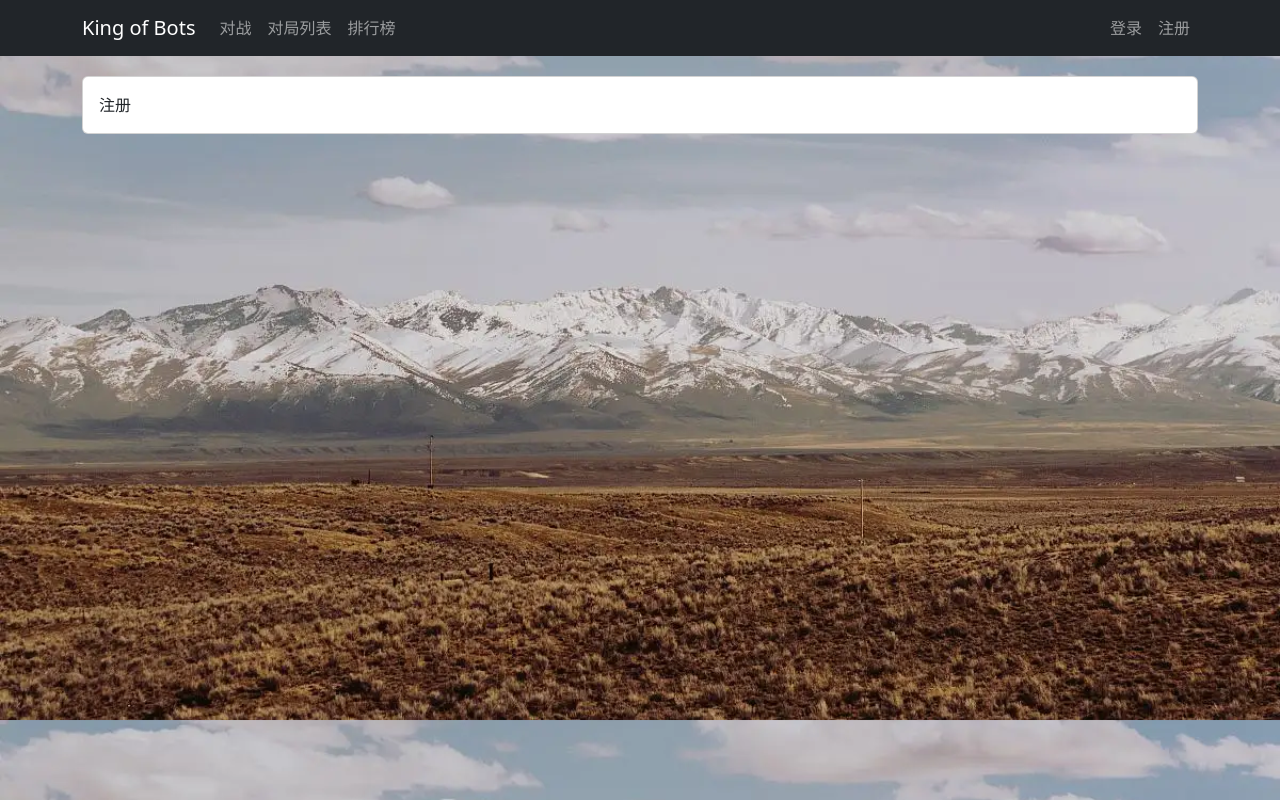
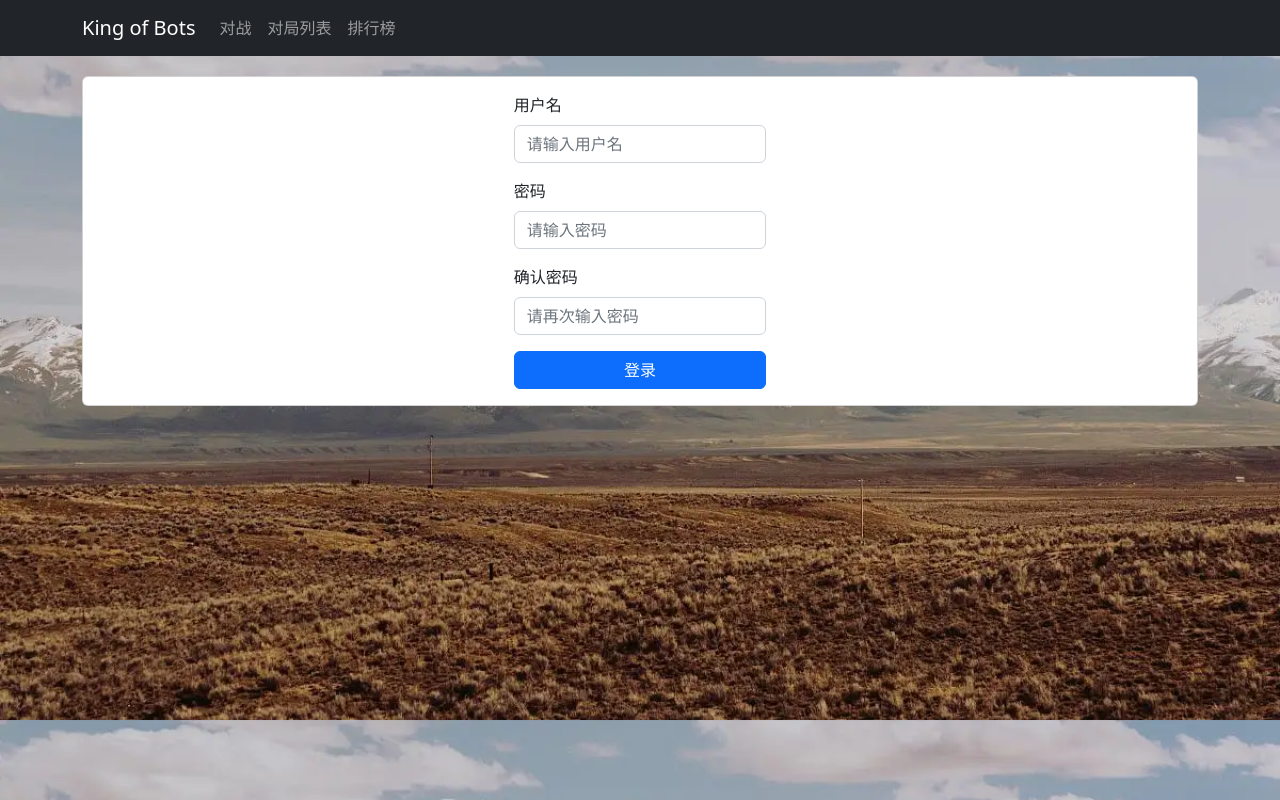
Before and after one commit to fckey/KOB, a Vue app in the folder web/: page /user/account/register in a window 1280 px wide. Built offline with nearby package versions, Linux system fonts and the light colour scheme; no server answers.

Commit message:
#feat#前端页面授权登录，注册页面实现，登录数据的持久化操作

```diff
--- a/web/src/components/NarBar.vue
+++ b/web/src/components/NarBar.vue
@@ -59,7 +59,7 @@
           </li>
         </ul>
 
-        <ul class="navbar-nav" v-else>
+        <ul class="navbar-nav" v-else-if="!$store.state.user.pulling_info">
           <li class="nav-item dropdown">
             <router-link
               class="nav-link"
--- a/web/src/router/index.js
+++ b/web/src/router/index.js
@@ -8,44 +8,64 @@
 import UserAccountLoginView from '../view/user/account/UserAccountLoginView';
 import UserAccountRegisterView from '../view/user/account/UserAccountRegisterView';
 
+import store from '../store/index'
+
 const routes = [
     {
       path: "/",
       name: "home",
-      redirect: '/pk/'
+      redirect: '/pk/',
+      meta:{
+        requestAuth: true
+      }
     },
     {
       path: "/pk/",
       name: "pk_index",
       component: PkIndexView,
       meta:{
-        title: '首页'
+        requestAuth: true
       }
     },
     {
       path: "/record/",
       name: "record_index",
       component: RecordIndexView,
+      meta:{
+        requestAuth: true
+      }
     },
     {
       path: "/ranklist/",
       name: "ranklist_index",
       component: RankListIndexView,
+      meta:{
+        requestAuth: true
+      }
     },
     {
       path: "/user/bot/",
       name: "user_bot_index",
       component: UserBotIndexView,
+      meta:{
+        requestAuth: true
+      }
     },
     {
       path: "/user/account/login/",
       name: "user_account_login",
       component: UserAccountLoginView,
+      meta:{
+        requestAuth: false
+      }
     },
     {
       path: "/user/account/register",
       name: "user_account_register",
       component: UserAccountRegisterView,
+      meta:{
+        requestAuth: false
+      }
     },
     {
       path: "/404/",
@@ -61,7 +81,16 @@
 const router = createRouter({
   history: createWebHistory(),
   routes
-})
+});
+
+router.beforeEach((to, from, next) => {
+  // 如果要去的页面需要授权，并且用户没有登录
+  if(to.meta.requestAuth && !store.state.user.is_login){
+    next({name: 'user_account_login'});
+  }else{
+    next();
+  }
+});
 
 
 export default router
--- a/web/src/store/user.js
+++ b/web/src/store/user.js
@@ -6,7 +6,8 @@
         username: '',
         avatar: '',
         token: '',
-        is_login: false
+        is_login: false,
+        pulling_info: true // 是否正在从云端拉取用消息
     },
     getters: {
     },
@@ -26,6 +27,10 @@
             state.avatar = "";
             state.token = "";
             state.is_login = false;
+            location.reload();
+        },
+        updatePullingInfo(state, pulling_info){
+            state.pulling_info = pulling_info;
         }
     },
     actions: {
@@ -39,6 +44,7 @@
                 },
                 success(resp) {
                     if(resp.error_message === 'success'){
+                        localStorage.setItem('jwt_token', resp.token);
                         context.commit('updateToken', resp.token);
                         data.success(resp);
                     }else{
@@ -75,6 +81,7 @@
 
         },
         logout(context){
+            localStorage.removeItem('jwt_token');
             context.commit("logout");
         }
     },
--- a/web/src/view/user/account/UserAccountLoginView.vue
+++ b/web/src/view/user/account/UserAccountLoginView.vue
@@ -1,75 +1,102 @@
 <template>
-    <ContentField>
+  <ContentField v-if="!$store.state.user.pulling_info">
     <div class="row justify-content-md-center">
       <div class="col-3">
         <form @submit.prevent="login">
           <div class="mb-3">
             <label for="username" class="form-label">用户名</label>
-                        <input v-model="username" type="text" class="form-control" id="username" placeholder="请输入用户名">
+            <input
+              v-model="username"
+              type="text"
+              class="form-control"
+              id="username"
+              placeholder="请输入用户名"
+            />
           </div>
           <div class="mb-3">
             <label for="password" class="form-label">密码</label>
-                        <input v-model="password" type="password" class="form-control" id="password" placeholder="请输入密码">
+            <input
+              v-model="password"
+              type="password"
+              class="form-control"
+              id="password"
+              placeholder="请输入密码"
+            />
           </div>
           <div class="error-message">{{ error_message }}</div>
           <button type="submit" class="btn btn-primary">登录</button>
         </form>
       </div>
-
     </div>
   </ContentField>
 </template>
 
 <script>
-import ContentField from '../../../components/ContentField.vue';
-import { useStore } from 'vuex';
-import { ref } from 'vue';
-import router from '../../../router/index'
+import ContentField from "../../../components/ContentField.vue";
+import { useStore } from "vuex";
+import { ref } from "vue";
+import router from "../../../router/index";
 
 export default {
   components: {
-        ContentField
+    ContentField,
   },
   setup() {
     const store = useStore();
-        let username = ref('');
-        let password = ref('');
-        let error_message = ref('');
+    let username = ref("");
+    let password = ref("");
+    let error_message = ref("");
+
+    const jwt_token = localStorage.getItem("jwt_token");
+    if (jwt_token) {
+      store.commit("updateToken", jwt_token);
+      store.dispatch("getInfo", {
+        success() {
+          router.push({ name: "home" });
+          store.commit("updatePullingInfo", false);
+        },
+        error() {
+          store.commit("updatePullingInfo", false);
+        },
+      });
+    } else {
+      store.commit("updatePullingInfo", false);
+    }
 
     const login = () => {
       store.dispatch("login", {
         username: username.value,
         password: password.value,
         success() {
-                    store.dispatch('getInfo', {
+          store.dispatch("getInfo", {
             // 成功了就进行跳转
-                        success(){
-                            router.push({name: 'home'});
+            success() {
+              router.push({ name: "home" });
               console.log(store.state.user);
-                        }
-                    })
+            },
+          });
         },
         error() {
-                    error_message.value = "用戶或者密碼錯誤"
-                }
-            })
-        }
+          error_message.value = "用戶或者密碼錯誤";
+        },
+      });
+    };
 
     return {
       username,
       password,
       error_message,
-            login
-        }
-    }
-}
+      login,
+    };
+  },
+};
 </script>
 
 <style scoped>
 button {
   width: 100%;
 }
-.error-message{
+.error-message {
   color: red;
 }
 </style>
--- a/web/src/view/user/account/UserAccountRegisterView.vue
+++ b/web/src/view/user/account/UserAccountRegisterView.vue
@@ -1,20 +1,95 @@
 <template>
-    <ContentField>
-        注册
-    </ContentField>
+  <ContentField>
+    <div class="row justify-content-md-center">
+      <div class="col-3">
+        <form @submit.prevent="register">
+          <div class="mb-3">
+            <label for="username" class="form-label">用户名</label>
+            <input
+              v-model="username"
+              type="text"
+              class="form-control"
+              id="username"
+              placeholder="请输入用户名"
+            />
+          </div>
+          <div class="mb-3">
+            <label for="password" class="form-label">密码</label>
+            <input
+              v-model="password"
+              type="password"
+              class="form-control"
+              id="password"
+              placeholder="请输入密码"
+            />
+          </div>
+          <div class="mb-3">
+            <label for="confirmedPassword" class="form-label">确认密码</label>
+            <input
+              v-model="confirmedPassword"
+              type="password"
+              class="form-control"
+              id="confirmedPassword"
+              placeholder="请再次输入密码"
+            />
+          </div>
+          <div class="error-message">{{ error_message }}</div>
+          <button type="submit" class="btn btn-primary">登录</button>
+        </form>
+      </div>
+    </div>
+  </ContentField>
 </template>
 
 <script>
-import ContentField from '../../../components/ContentField.vue'
+import ContentField from "../../../components/ContentField.vue";
+import { ref } from "vue";
+import router from "../../../router/index";
+import $ from "jquery";
 
-export default{
-    components:{
-        ContentField
-    }
-}
+export default {
+  components: {
+    ContentField,
+  },
+  setup() {
+    let username = ref("");
+    let password = ref("");
+    let confirmedPassword = ref("");
+    let error_message = ref("");
+    const register = () => {
+      $.ajax({
+        url: "http://localhost:9000/user/account/register/",
+        type: "post",
+        data: {
+          username: username.value,
+          password: password.value,
+          confirmedPassword: confirmedPassword.value,
+        },
+        success(resp) {
+          if (resp.error_message === "success") {
+            router.push({ name: "user_account_login" });
+          } else {
+            error_message.value = resp.error_message;
+          }
+        },
+      });
+    };
+    return {
+      username,
+      password,
+      confirmedPassword,
+      error_message,
+      register,
+    };
+  },
+};
 </script>
 
 <style scoped>
-
-
+button {
+  width: 100%;
+}
+.error-message {
+  color: red;
+}
 </style>
```
Also changed, not shown: 1 other file (tests, documents, lock files or other folders). Lines whose indentation alone changed are shown as unchanged.
